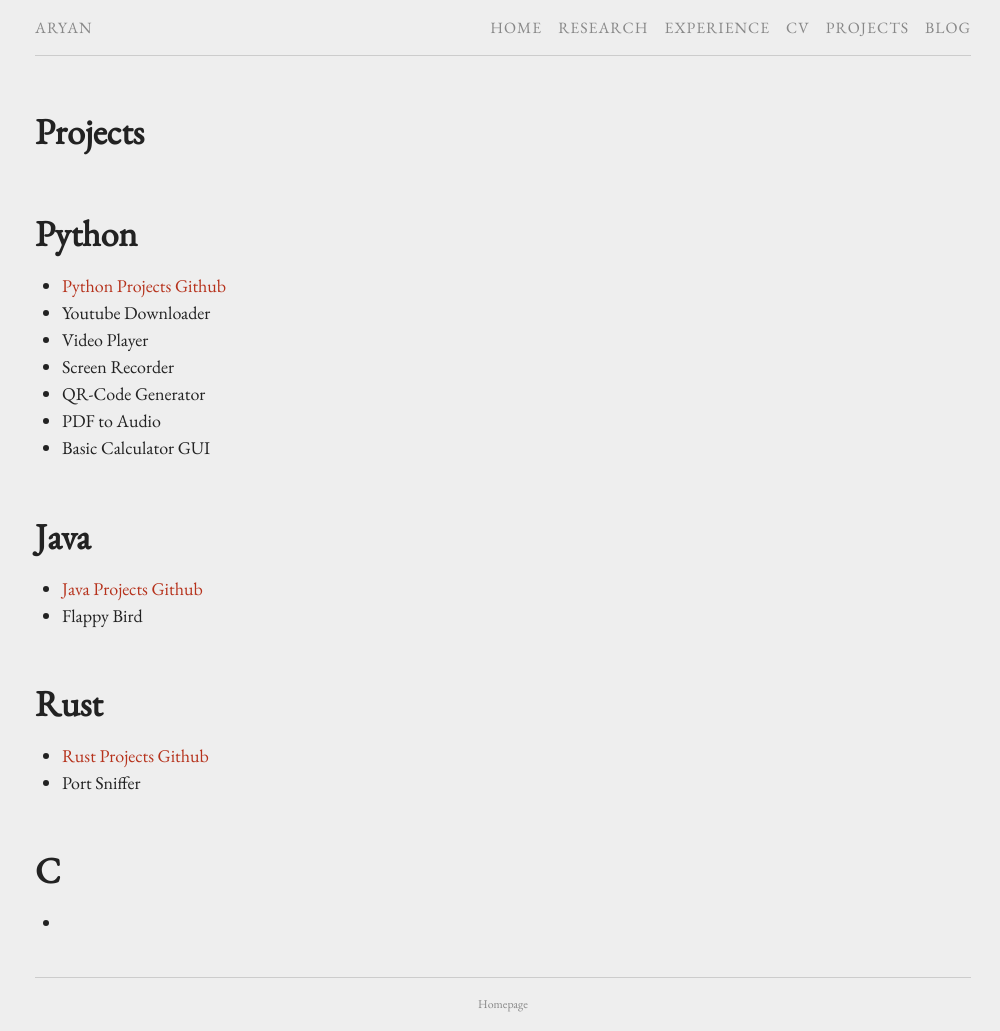
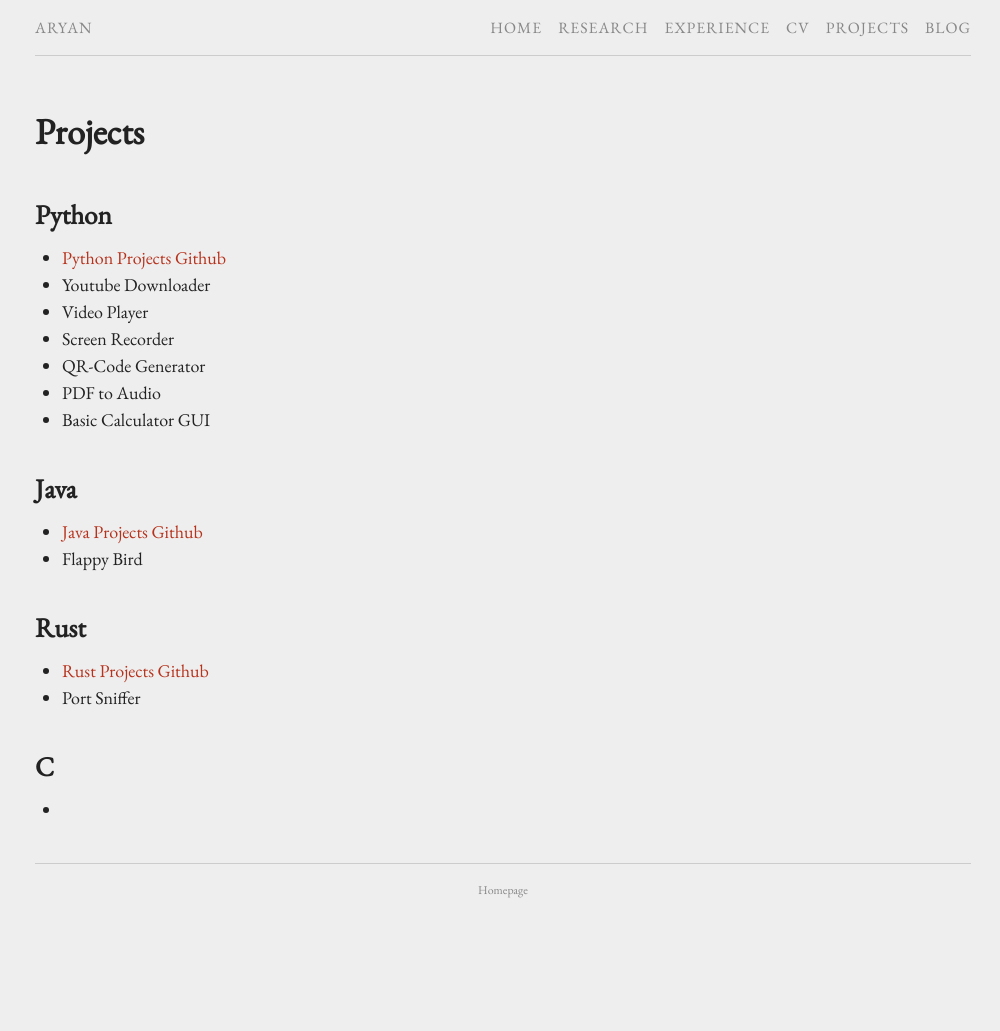
Before and after one commit to aa-ryan/aa-ryan.github.io, a Jekyll site: the page built from projects.md, in a window 1280 px wide. Shown: the whole page, without its empty margins (137-1137 px from the left). Built offline with Jekyll 4.4.1, drawn with Linux system fonts in a browser that asks for light colours; after the commit the page ends 918 px from its top, so only the background shows below that.

```diff
--- a/projects.md
+++ b/projects.md
@@ -5,7 +5,7 @@ permalink: /projects/
 
 ---
 
-# Python
+## Python
 
 - [Python Projects Github](github.com/aa-ryan/Projects/Python)
 - Youtube Downloader
@@ -16,18 +16,18 @@ permalink: /projects/
 - Basic Calculator GUI
 
 
-# Java
+## Java
 
 - [Java Projects Github](github.com/aa-ryan/Projects/Java)
 - Flappy Bird
 
 
-# Rust
+## Rust
 
 - [Rust Projects Github](github.com/aa-ryan/Projects/Rust)
 - Port Sniffer
 
 
-# C
+## C
 
 -
```
